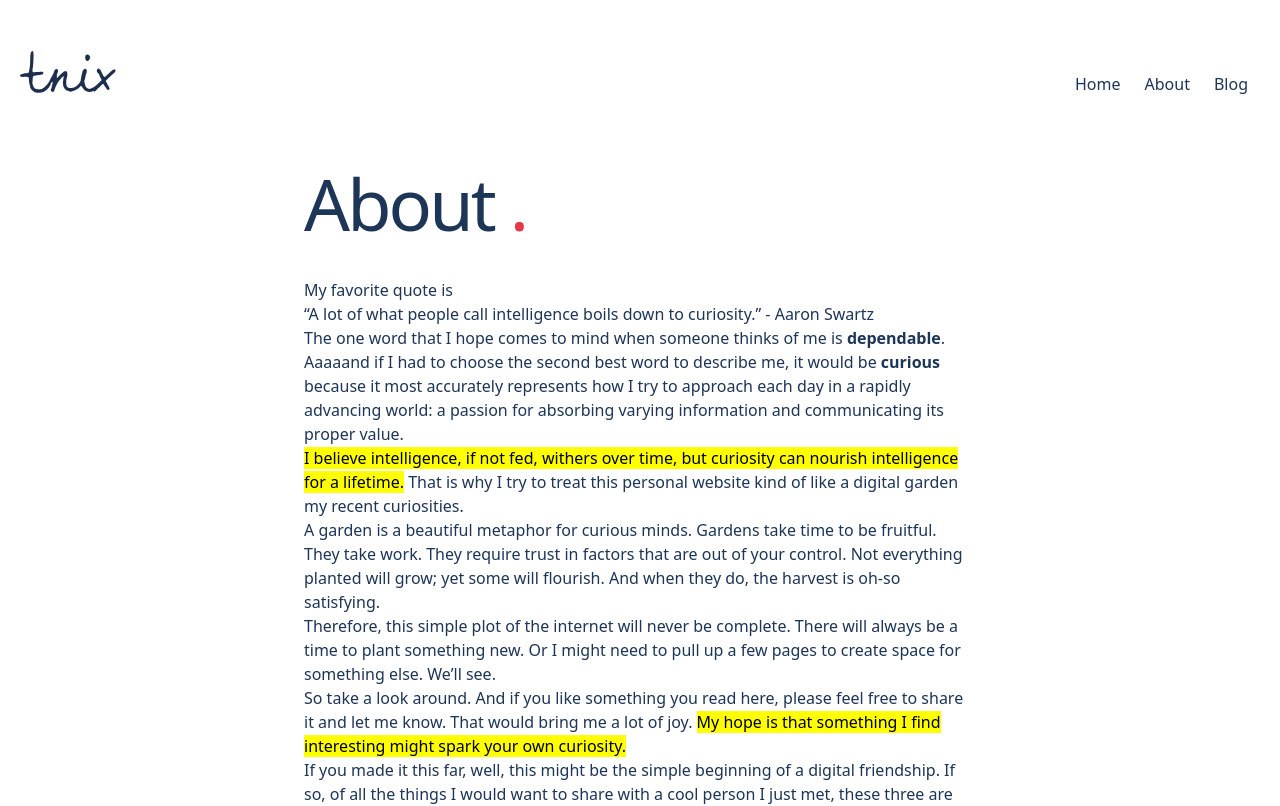
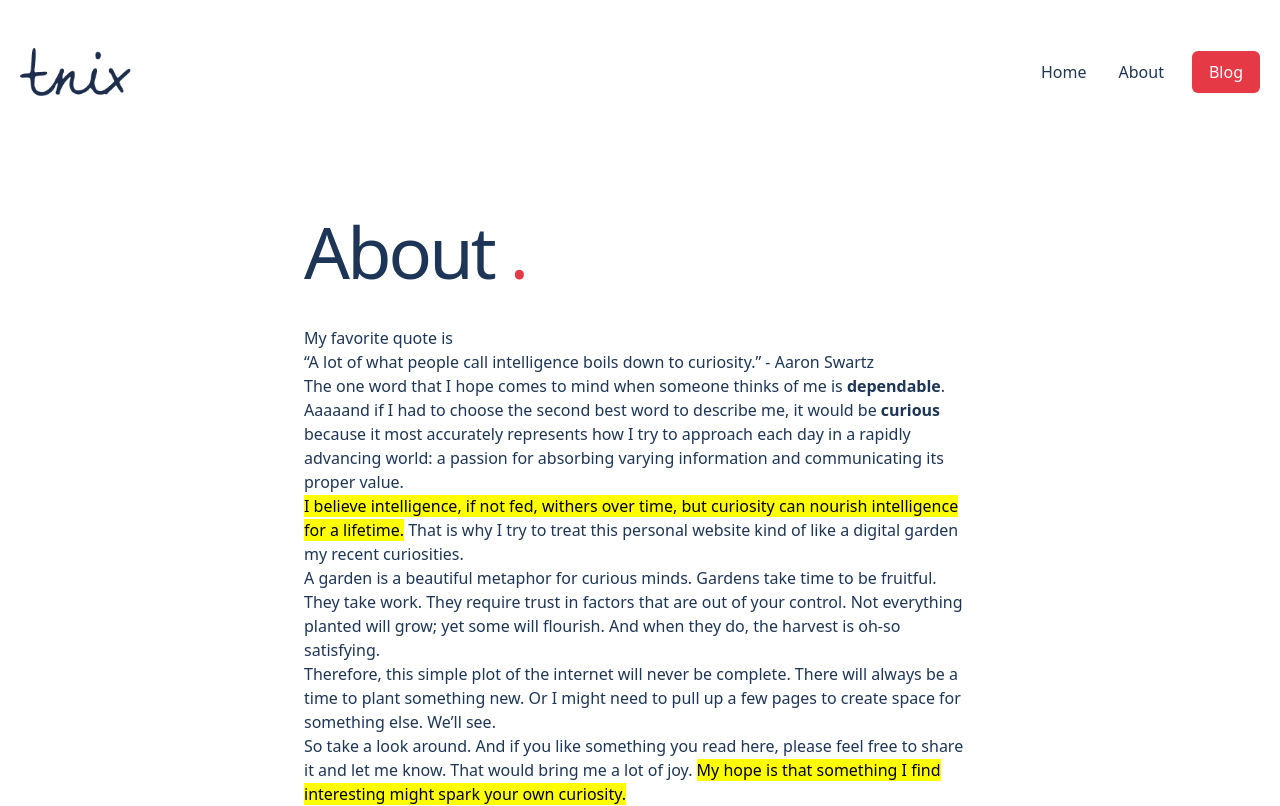
Before and after one commit to tylernix/tylernix.me, a Next.js app: page /about in a window 1280 px wide. Shown: the top 806 px of the page. Built offline with nearby package versions, Linux system fonts and the light colour scheme; what @tailwindcss/typography would draw is missing.

Commit message:
adding responsive header based on tailwindui navbar

```diff
--- a/components/header.js
+++ b/components/header.js
@@ -3,27 +3,127 @@ import Container from "../components/container";
 import { GITHUB_URL, LINKEDIN_URL } from "../lib/constants";
 
 export default function Header() {
+  const [navbarOpen, setNavbarOpen] = React.useState(false);
   return (
     <Container>
-      <div class="flex justify-between text-sm text-prussian-blue flex-col md:flex-row flex items-left md:items-center md:justify-between my-8 md:my-12">
-        <div class="flex items-center">
-          <a href="/">
-            <img className="w-24" src="/assets/tnix-logo.png"></img>
-          </a>
+
+
+
+<div class="relative bg-white">
+  <div class="mx-auto">
+    <div class="flex justify-between items-center border-gray-100 py-8 md:py-12 md:justify-start md:space-x-10">
+      <div class="flex justify-start lg:w-0 lg:flex-1">
+        <a href="/">
+          <span class="sr-only">tnix</span>
+          <img className="h-10 w-auto sm:h-12" src="/assets/tnix-logo.png" alt="tnix logo"></img>
+        </a>
+      </div>
+      <div class="-mr-2 -my-2 md:hidden">
+        <button type="button" onClick={() => setNavbarOpen(!navbarOpen)} class="bg-white rounded-md p-2 inline-flex items-center justify-center text-gray-400 hover:text-gray-500 hover:bg-gray-100 focus:outline-none focus:ring-2 focus:ring-inset focus:ring-indigo-500" aria-expanded="false">
+          <span class="sr-only">Open menu</span>
+          {/* <!-- Heroicon name: outline/menu --> */}
+          <svg class="h-6 w-6" xmlns="http://www.w3.org/2000/svg" fill="none" viewBox="0 0 24 24" stroke="currentColor" aria-hidden="true">
+            <path stroke-linecap="round" stroke-linejoin="round" stroke-width="2" d="M4 6h16M4 12h16M4 18h16" />
+          </svg>
+        </button>
+      </div>
+      {/* <nav class="hidden md:flex space-x-10">
+        <a href="/" class="text-base font-medium mx-4 hover:underline">
+          Home
+        </a>
+        <a href="/about" class="text-base font-medium mx-4 hover:underline">
+          About
+        </a>
+      </nav> */}
+      <div class="hidden md:flex items-center justify-end md:flex-1 lg:w-0">
+        <a href="/" class="text-base mx-4 hover:underline">
+          Home
+        </a>
+        <a href="/about" class="text-base mx-4 hover:underline">
+          About
+        </a>
+        <a href="#" class="ml-3 whitespace-nowrap inline-flex items-center justify-center px-4 py-2 border border-transparent rounded-md shadow-sm text-base text-white bg-imperial-red hover:bg-prussian-blue">
+          Blog
+        </a>
+      </div>
+    </div>
+  </div>
+
+  {/* <!--
+    Mobile menu, show/hide based on mobile menu state.
+
+    Entering: "duration-200 ease-out"
+      From: "opacity-0 scale-95"
+      To: "opacity-100 scale-100"
+    Leaving: "duration-100 ease-in"
+      From: "opacity-100 scale-100"
+      To: "opacity-0 scale-95"
+  --> */}
+  <div className={"absolute top-0 inset-x-0 pt-7 -mx-2 transition transform origin-top-right md:hidden" + (navbarOpen ? " block" : " hidden")}>
+    <div class="rounded-lg shadow-lg ring-1 ring-black ring-opacity-5 bg-white divide-y-2 divide-gray-50">
+      <div class="pt-5 pb-6 px-5">
+        <div class="flex items-center justify-between">
+          <div>
+          <img className="h-10 w-auto sm:h-12" src="/assets/tnix-logo.png" alt="tnix logo"></img>
+          </div>
+          <div class="-mr-2">
+            <button type="button" onClick={() => setNavbarOpen(!navbarOpen)} class="bg-white rounded-md p-2 inline-flex items-center justify-center text-gray-400 hover:text-gray-500 hover:bg-gray-100 focus:outline-none focus:ring-2 focus:ring-inset focus:ring-indigo-500">
+              <span class="sr-only">Close menu</span>
+              {/* <!-- Heroicon name: outline/x --> */}
+              <svg class="h-6 w-6" xmlns="http://www.w3.org/2000/svg" fill="none" viewBox="0 0 24 24" stroke="currentColor" aria-hidden="true">
+                <path stroke-linecap="round" stroke-linejoin="round" stroke-width="2" d="M6 18L18 6M6 6l12 12" />
+              </svg>
+            </button>
+          </div>
         </div>
+        <div className="mt-8">
+          <nav class="grid gap-y-8">
+            <a href="/" class="-m-3 p-3 flex items-center rounded-md hover:bg-gray-50">
+              <svg class="flex-shrink-0 h-6 w-6 text-prussian-blue" xmlns="http://www.w3.org/2000/svg" fill="none" viewBox="0 0 24 24" stroke="currentColor">
+                <path stroke-linecap="round" stroke-linejoin="round" stroke-width="2" d="M3 12l2-2m0 0l7-7 7 7M5 10v10a1 1 0 001 1h3m10-11l2 2m-2-2v10a1 1 0 01-1 1h-3m-6 0a1 1 0 001-1v-4a1 1 0 011-1h2a1 1 0 011 1v4a1 1 0 001 1m-6 0h6" />
+              </svg>
+              <span class="ml-3 text-base text-prussian-blue">
+                Home
+              </span>
+            </a>
 
-        <div class="hidden md:flex md:flex-row items-center pt-6 space-y-4 md:space-y-0">
-          <a href="/" class="mx-3 text-base hover:underline">
+            <a href="/about" class="-m-3 p-3 flex items-center rounded-md hover:bg-gray-50">
+              <svg class="flex-shrink-0 h-6 w-6 text-prussian-blue" xmlns="http://www.w3.org/2000/svg" fill="none" viewBox="0 0 24 24" stroke="currentColor">
+                <path stroke-linecap="round" stroke-linejoin="round" stroke-width="2" d="M5.121 17.804A13.937 13.937 0 0112 16c2.5 0 4.847.655 6.879 1.804M15 10a3 3 0 11-6 0 3 3 0 016 0zm6 2a9 9 0 11-18 0 9 9 0 0118 0z" />
+              </svg>
+              <span class="ml-3 text-base text-prussian-blue">
+                About
+              </span>
+            </a>
+          </nav>
+        </div>
+      </div>
+      <div class="py-6 px-5 space-y-6">
+        {/* <div class="grid grid-cols-2 gap-y-4 gap-x-8">
+          <a href="/" class="text-base font-medium text-prussian-blue hover:underline">
             Home
           </a>
-          <a href="/about" class="mx-3 text-base hover:underline">
+
+          <a href="/about" class="text-base font-medium text-prussian-blue hover:underline">
             About
           </a>
-          <a href="/blog" class="mx-3 text-base hover:underline">
+        </div> */}
+        <div>
+          <a href="/blog" class="w-full flex items-center justify-center px-4 py-2 border border-transparent rounded-md shadow-sm text-base font-medium text-white bg-imperial-red hover:bg-prussian-blue">
             Blog
           </a>
+          {/* <p class="mt-6 text-center text-base font-medium text-gray-500">
+            Existing customer?
+            <a href="#" class="text-indigo-600 hover:text-indigo-500">
+              Sign in
+            </a>
+          </p> */}
         </div>
       </div>
+    </div>
+  </div>
+</div>
+
     </Container>
   );
 }
```
